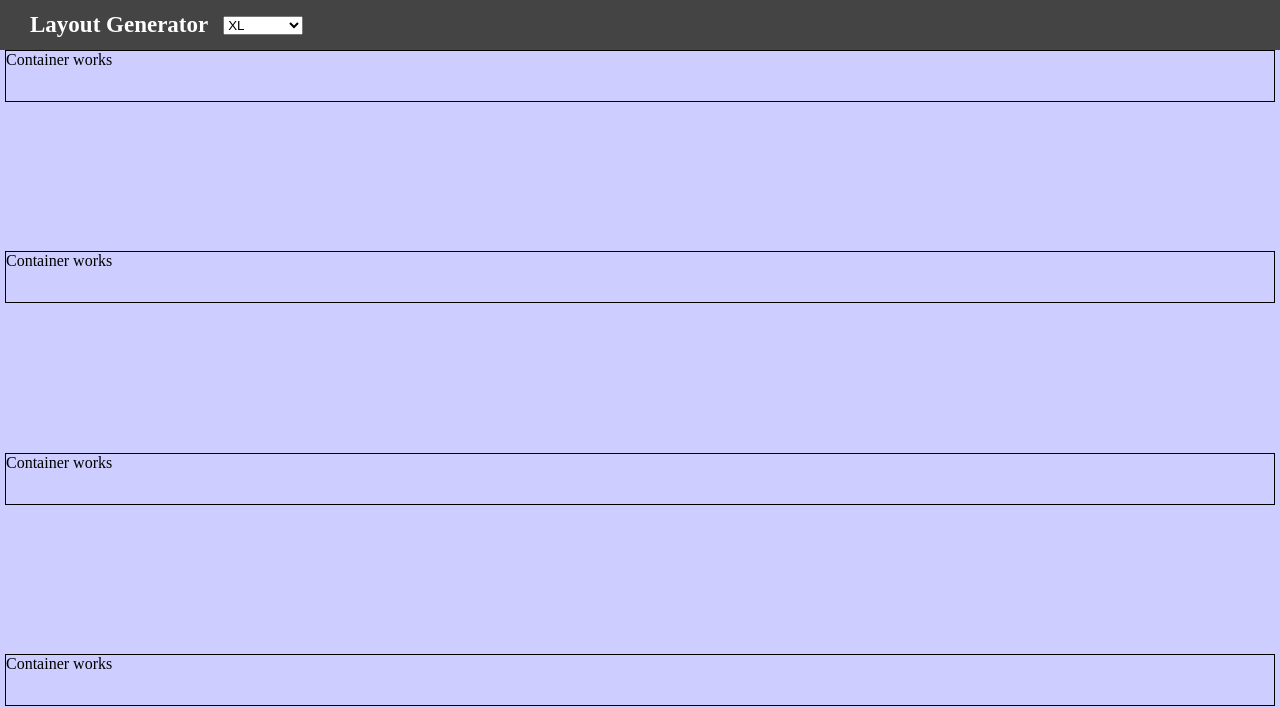
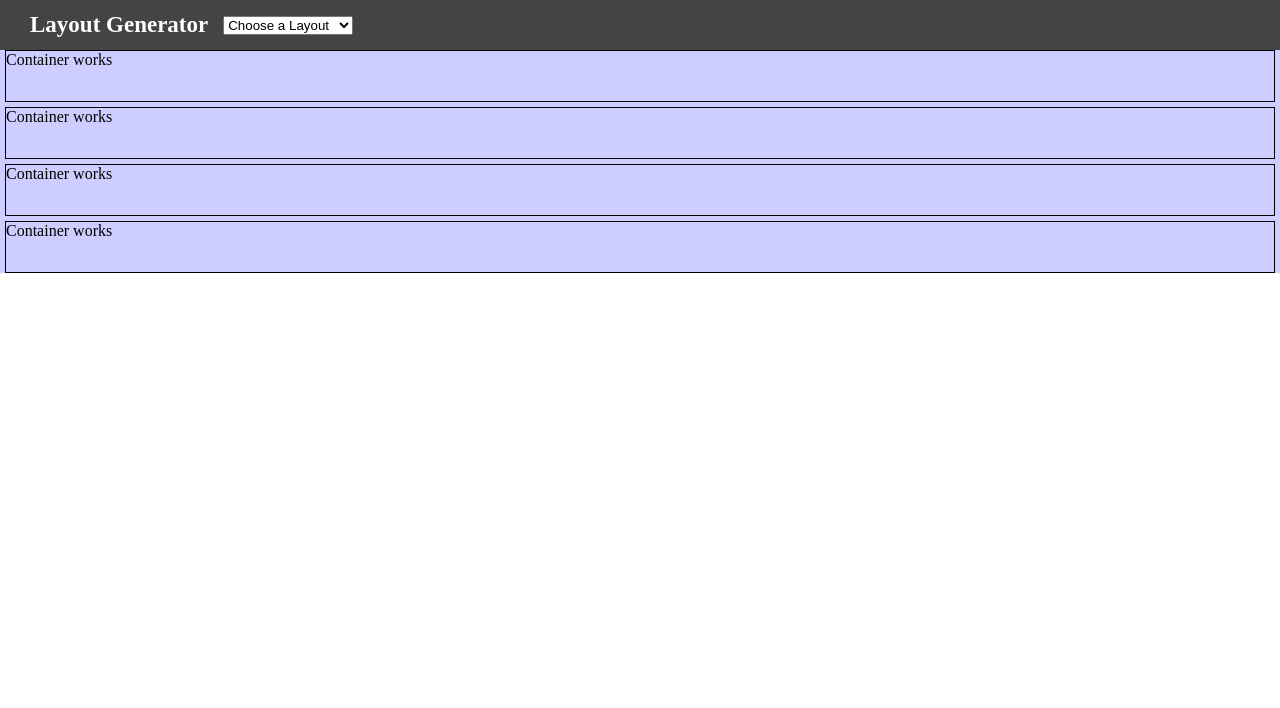
Before and after one commit to imganjgahi/Layout-Generator, a React app: page / in a window 1280 px wide. Shown: the top 708 px of the page. Built offline with nearby package versions, Linux system fonts and the light colour scheme.

Commit message:
pass current layout to container

```diff
--- a/src/Components/App.tsx
+++ b/src/Components/App.tsx
@@ -5,12 +5,12 @@ import Container from "./Container/Container";
 
 
 export const App = () => {
-
+    const [currentLayout, setCurrentLayout] = React.useState("")
 
     return (
         <React.Fragment>
-            <Navbar />
-            <Container />
+            <Navbar onSelectLayout={(layout: string) => setCurrentLayout(layout)} />
+            <Container currentLayout={currentLayout} />
         </React.Fragment>
     )
 };
--- a/src/Components/Container/Container.tsx
+++ b/src/Components/Container/Container.tsx
@@ -1,19 +1,12 @@
 import * as React from 'react';
 
 export interface IProps {
-
+    currentLayout: string
 }
 
-export interface IState {
-
-}
-
-class Container extends React.Component<IProps, IState> {
-    constructor(props: IProps) {
-        super(props);
-        this.state = {  };
-    }
+class Container extends React.Component<IProps> {
     render() {
+        console.log( "currentLayout: ", this.props.currentLayout)
         return (
 
             <div className="container">
--- a/src/Components/Navbar/Navbar.tsx
+++ b/src/Components/Navbar/Navbar.tsx
@@ -1,18 +1,23 @@
 import * as React from 'react';
 
 interface IProps {
-
+    onSelectLayout: (layout: string) => void
 }
 
 
 export const Navbar = (props: IProps) => {
+    const onChangeHandler = (e: React.FormEvent<HTMLSelectElement>) => {
+        if(e.currentTarget.value !==""){
+            props.onSelectLayout(e.currentTarget.value)
+        }
+    }
 
     return (
         <div className="navbar">
             <h1 className="title">Layout Generator</h1>
-            <select className="dropDown" onChange={(e) => {
-                console.log(e.target.value)
-            }}>
+            <select className="dropDown"
+                onChange={onChangeHandler}>
+                <option value=""> Choose a Layout </option>
                 <option value="XL"> XL </option>
                 <option value="L"> L </option>
                 <option value="SM"> SM </option>
--- a/src/Styles/Container.scss
+++ b/src/Styles/Container.scss
@@ -2,7 +2,6 @@
     display: flex;
     flex-wrap: wrap;
     gap: 5px;
-    height: 100vh;
     padding: 0 5px;
     background-color: #cdcdff;
 }
--- a/src/Styles/Navbar.scss
+++ b/src/Styles/Navbar.scss
@@ -11,6 +11,6 @@
         font-size: 23px;
     }
     .dropDown {
-        width: 80px;
+        width: 130px;
     }
 }
```
